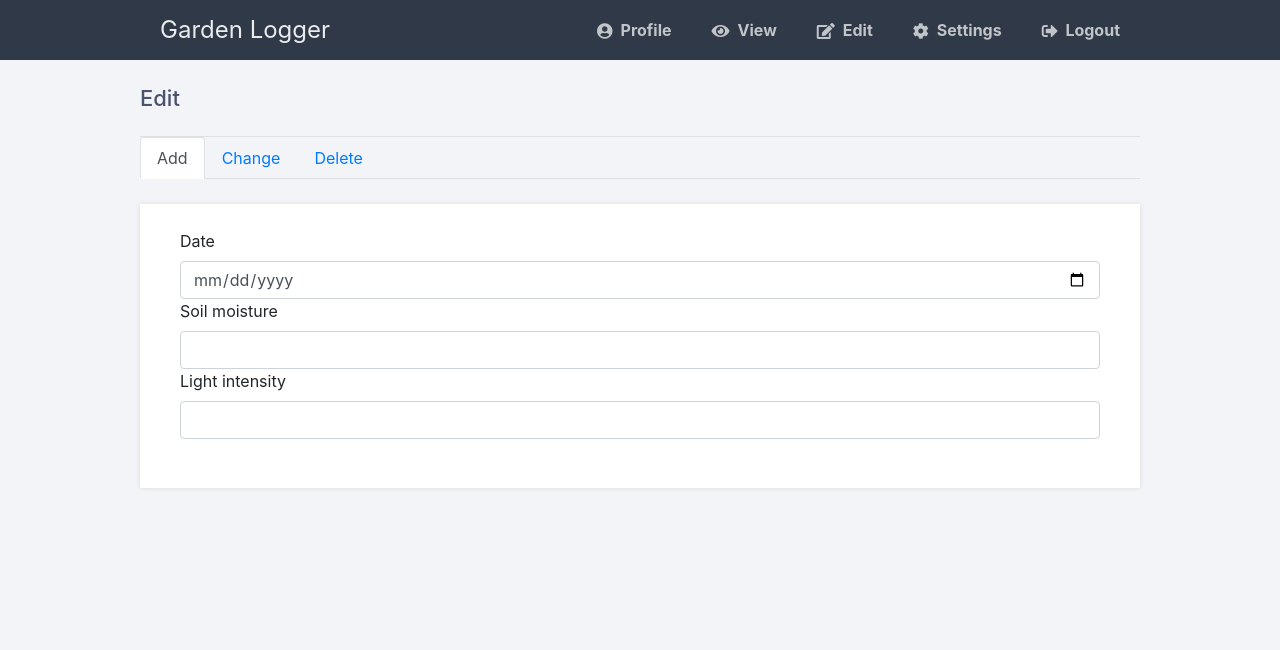
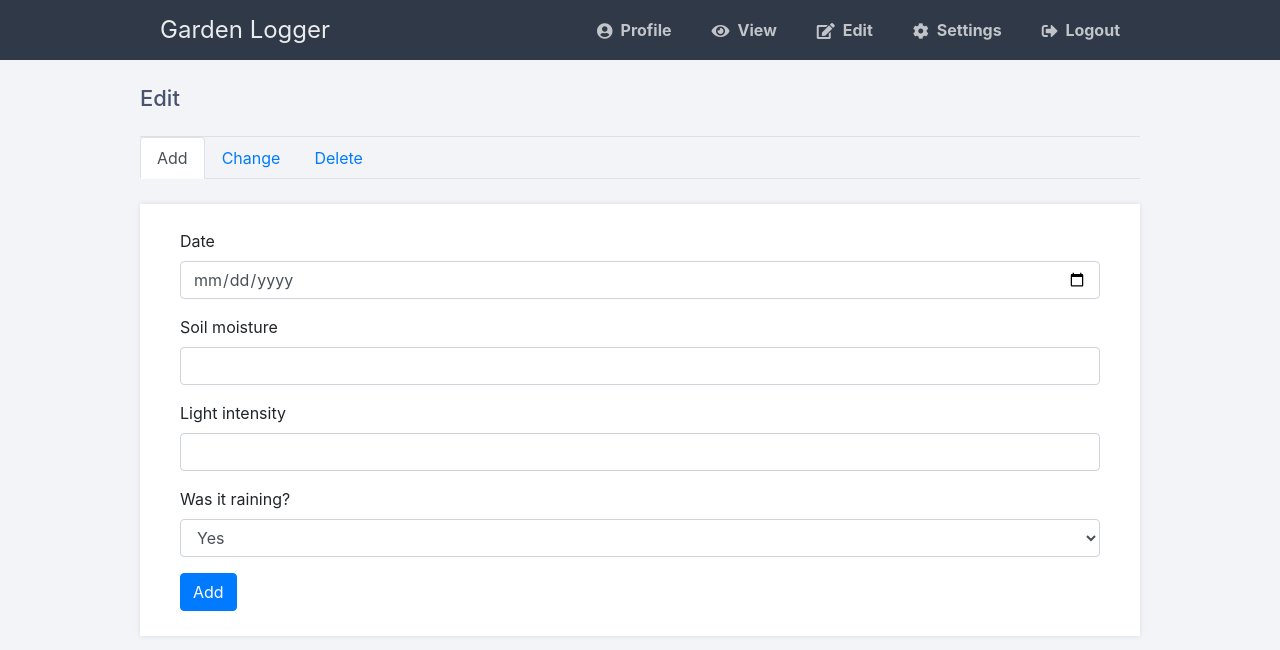
Before and after one commit to JohnyNich/GardenLogger, a PHP site: page /edit.php in a window 1280 px wide. Shown: the top 650 px of the page. Run offline with PHP 8.4, Linux system fonts and the light colour scheme; the visitor is signed in with stand-in values (Sample User, id 1).

Commit message:
Added "add" fucntion in edit page.  On the edit page, I have added functionality for the user to be able to add entries to the garden conditions table in the databass, whcih I did using a mix of PHP and AJAX. I also started work on some code which will alert the user if there is a duplicate entry in the database, which I started working on in the form of a modal.

```diff
--- a/edit.php
+++ b/edit.php
@@ -16,11 +16,16 @@ if (!isset($_SESSION['loggedin'])) {
     <link rel="stylesheet" href="https://use.fontawesome.com/releases/v5.7.1/css/all.css">
     <!-- Bootstrap version 4.5.2 -->
     <link rel="stylesheet" href="https://maxcdn.bootstrapcdn.com/bootstrap/4.5.2/css/bootstrap.min.css">
+    <script src="https://ajax.googleapis.com/ajax/libs/jquery/3.5.1/jquery.min.js"></script>
+    <script src="https://cdnjs.cloudflare.com/ajax/libs/popper.js/1.16.0/umd/popper.min.js"></script>
+    <script src="https://maxcdn.bootstrapcdn.com/bootstrap/4.5.2/js/bootstrap.min.js"></script>
+    <!-- jQuery code I'm using -->
+    <script src="script.js"></script>
   </head>
-  <body class="loggedin">
+  <body class="loggedin" id="editpage">
     <nav class="navtop">
       <div>
-        <h1><a href="#">Garden Logger</a></h1>
+        <h1><a href="home.php">Garden Logger</a></h1>
         <a href="profile.php"><i class="fas fa-user-circle"></i>Profile</a>
         <a href="view.php"><i class="fas fa-eye"></i>View</a>
         <a href="#"><i class="fas fa-edit"></i>Edit</a>
@@ -29,7 +34,7 @@ if (!isset($_SESSION['loggedin'])) {
       </div>
     </nav>
     <div class="content">
-      <h2>Edit</h2>
+      <h2 id='test'>Edit</h2>
       <!-- Nav tabs -->
       <ul class="nav nav-tabs">
         <li class="nav-item">
@@ -46,16 +51,50 @@ if (!isset($_SESSION['loggedin'])) {
       <!-- Tabs -->
       <div class="tab-content">
         <div class="tab-pane container active" id="add">
-          <form action="add.php" target="dummyframe" method="post">
+          <form id="addForm">
+            <div class="form-group">
               <label for="date">Date</label>
               <input type="date" id="date" name="date" class="form-control" required>
+            </div>
+            <div class="form-group">
               <label for="moisture">Soil moisture</label>
               <input type="number" id="moisture" name="moisture" class="form-control" min="0" max="100" required>
+            </div>
+            <div class="form-group">
               <label for="light_intensity">Light intensity</label>
               <input type="number" id="light_intensity" name="light_intensity" class="form-control" min="0" max="100" required>
-            <label for="raining"
             </div>
-    <!-- This iframe here is basically an invisible tab where the PHP form will run -->
-    <iframe name="dummyframe" id="dummyframe" style="display:none;"></iframe>
+            <div class="form-group">
+              <label for="raining">Was it raining?</label>
+              <select id="raining" name="raining" class="form-control">
+                <option value="1">Yes</option>
+                <option value="0">No</option>
+              </select>
+            </div>
+            <button type="submit" class="btn btn-primary">Add</button>
+          </form>
+        </div>
+      </div>
+    </div>
+    <!-- Modals -->
+    <div class="modal" id="alert-duplicate">
+      <div class="modal-dialog">
+        <div class="modal-content">
+          <!-- Modal header -->
+          <div class="modal-header">
+            <h4 class="modal-title">Duplicate alert</h4>
+            <button type="button" class="close" data-dismiss="modal">&times;</button>
+          </div>
+          <!-- Modal body -->
+          <div class="modal-body">
+            <p>Boop</p>
+          </div>
+          <!-- Modal footer -->
+          <div class='modal-footer'>
+            <button type="button" class="btn btn-secondary" data-dismiss="modal">OK</button>
+          </div>
+        </div>
+      </div>
+    </div>
   </body>
 </html>
--- /dev/null
+++ b/script.js
@@ -0,0 +1,24 @@
+$(document).ready(function(){
+  $('#addForm').submit(function(e){
+    e.preventDefault();
+    var form = $(this);
+    var serializedData = form.serialize();
+    var request = $.ajax({
+      url: 'add.php',
+      type: 'post',
+      data: serializedData,
+      success: function(response){
+        console.log(response);
+      }
+    });
+
+    request.done(function(response, textStatus, jqXHR){
+      console.log("AJAX post successful");
+    });
+
+    request.fail(function(jqXHR, textStatus, errorThrown){
+      // Print the error in the console
+      console.error("The following error has occured: " + textStatus, errorThrown);
+    });
+  });
+});
```
Also changed, not shown: add.php (added, +27 -0 lines). Lines whose indentation alone changed are shown as unchanged.
